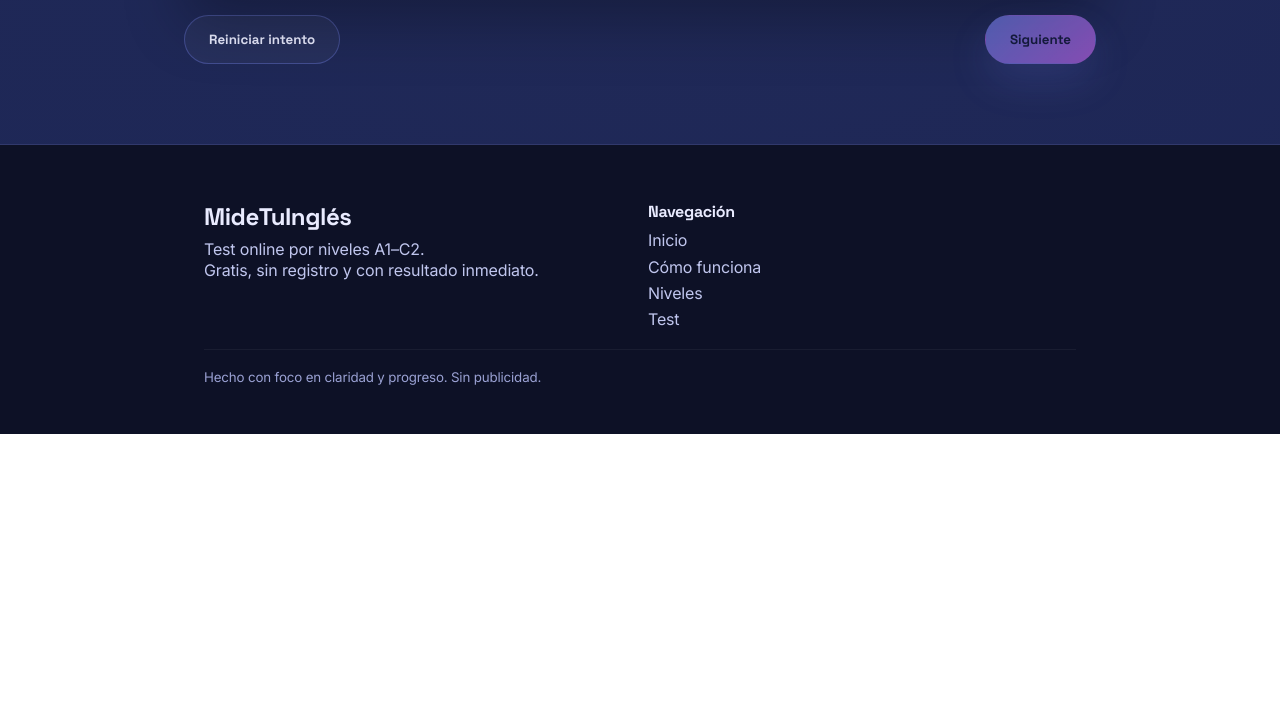
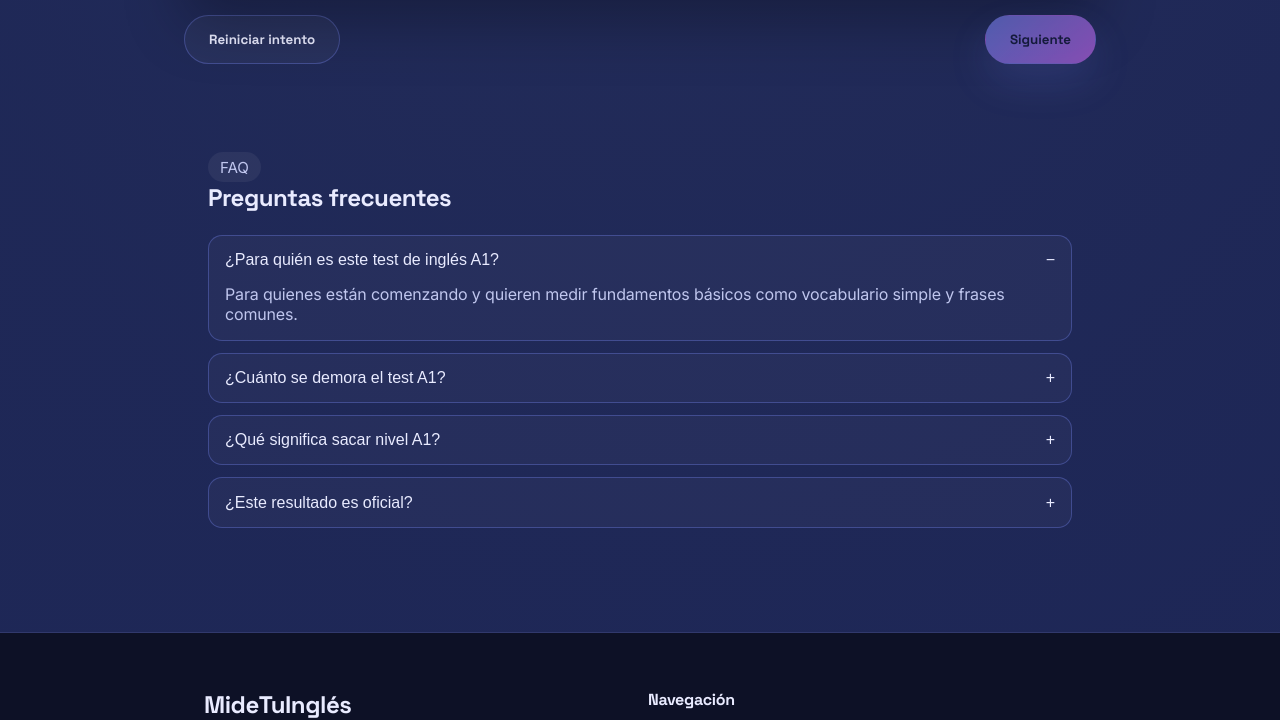
Before and after one commit to elpenultimo/midetuingles, a Next.js app: page /test/a1 in a window 1280 px wide. Shown: the part 754-1474 px from the top of the page. Before the commit the page ends 1188 px from the top, so only its background shows below. Built offline with nearby package versions, Linux system fonts and the light colour scheme.

Commit message:
Add level-specific FAQs and schema to test pages

```diff
--- a/src/app/test/[level]/TestLevelClient.tsx
+++ b/src/app/test/[level]/TestLevelClient.tsx
@@ -4,6 +4,7 @@ import { useEffect, useMemo, useState } from 'react';
 import { useRouter } from 'next/navigation';
 import ProgressBar from '@/components/ProgressBar';
 import QuestionCard from '@/components/QuestionCard';
+import FAQAccordion from '@/components/FAQAccordion';
 import { clearFromStorage, loadFromStorage, saveToStorage, STORAGE_KEYS } from '@/lib/storage';
 import {
   AttemptState,
@@ -15,6 +16,7 @@ import {
   selectQuestions
 } from '@/lib/testEngine';
 import { LEVEL_DETAILS } from '@/lib/levelInfo';
+import { LEVEL_FAQ } from '@/data/levelFaq';
 
 interface TestLevelClientProps {
   level: string;
@@ -94,6 +96,7 @@ export default function TestLevelClient({ level }: TestLevelClientProps) {
   const levelParam = level?.toUpperCase() as Level;
   const levelDetail = LEVEL_DETAILS[levelParam];
   const introContent = INTRO_CONTENT[levelParam];
+  const levelFaq = LEVEL_FAQ[levelParam];
 
   useEffect(() => {
     if (!isValidLevel(levelParam)) {
@@ -334,6 +337,16 @@ export default function TestLevelClient({ level }: TestLevelClientProps) {
           {currentIndex === questions.length - 1 ? 'Terminar nivel' : 'Siguiente'}
         </button>
       </div>
+      {levelFaq && (
+        <div style={{ marginTop: '1.5rem' }}>
+          <FAQAccordion
+            id={`faq-${levelParam.toLowerCase()}`}
+            title="Preguntas frecuentes"
+            items={levelFaq.items}
+            showLink={false}
+          />
+        </div>
+      )}
       {showExitConfirm && (
         <div className="modal-overlay" role="dialog" aria-modal="true" aria-labelledby="exit-confirm-title">
           <div className="modal">
--- a/src/app/test/[level]/page.tsx
+++ b/src/app/test/[level]/page.tsx
@@ -2,6 +2,7 @@ import type { Metadata } from 'next';
 import TestLevelClient from './TestLevelClient';
 import { LEVELS, type Level } from '@/lib/testEngine';
 import { LEVEL_DETAILS } from '@/lib/levelInfo';
+import { LEVEL_FAQ } from '@/data/levelFaq';
 
 interface PageProps {
   params: { level: string };
@@ -53,5 +54,32 @@ export function generateMetadata({ params }: PageProps): Metadata {
 }
 
 export default function LevelTestPage({ params }: PageProps) {
-  return <TestLevelClient level={params.level} />;
+  const levelParam = params.level?.toUpperCase();
+  const isValidLevel = LEVELS.includes(levelParam as Level);
+  const levelLabel = (isValidLevel ? levelParam : 'A1') as Level;
+  const faqItems = LEVEL_FAQ[levelLabel]?.items ?? [];
+
+  const faqJsonLd = faqItems.length
+    ? {
+        '@context': 'https://schema.org',
+        '@type': 'FAQPage',
+        mainEntity: faqItems.map((item) => ({
+          '@type': 'Question',
+          name: item.question,
+          acceptedAnswer: {
+            '@type': 'Answer',
+            text: item.answer
+          }
+        }))
+      }
+    : null;
+
+  return (
+    <>
+      <TestLevelClient level={params.level} />
+      {faqJsonLd && (
+        <script type="application/ld+json" dangerouslySetInnerHTML={{ __html: JSON.stringify(faqJsonLd) }} />
+      )}
+    </>
+  );
 }
--- a/src/components/FAQAccordion.tsx
+++ b/src/components/FAQAccordion.tsx
@@ -3,11 +3,19 @@
 import Link from 'next/link';
 import { FC, useState } from 'react';
 
-interface FAQAccordionProps {
-  showLink?: boolean;
+export interface FAQItem {
+  question: string;
+  answer: string;
 }
 
-const faqs = [
+interface FAQAccordionProps {
+  title?: string;
+  items?: FAQItem[];
+  showLink?: boolean;
+  id?: string;
+}
+
+const defaultFaqs: FAQItem[] = [
   {
     question: '¿Es gratis el test?',
     answer: 'Sí. Todo el test es gratuito y no solicitamos tarjeta ni datos de pago.'
@@ -30,15 +38,17 @@ const faqs = [
   }
 ];
 
-const FAQAccordion: FC<FAQAccordionProps> = ({ showLink = true }) => {
+const FAQAccordion: FC<FAQAccordionProps> = ({ title = 'Preguntas frecuentes', items, showLink = true, id }) => {
   const [openIndex, setOpenIndex] = useState<number | null>(0);
+  const faqs = items?.length ? items : defaultFaqs;
+  const sectionId = id ?? 'faq';
 
   return (
-    <section className="section" aria-labelledby="faq-heading" id="faq">
+    <section className="section" aria-labelledby="faq-heading" id={sectionId}>
       <div className="container narrow">
         <header className="section-header">
           <div className="eyebrow" style={{ width: 'fit-content' }}>FAQ</div>
-          <h2 id="faq-heading">Preguntas frecuentes</h2>
+          <h2 id="faq-heading">{title}</h2>
         </header>
         <div className="faq-list">
           {faqs.map((item, index) => {
--- /dev/null
+++ b/src/data/levelFaq.ts
@@ -0,0 +1,133 @@
+import { Level } from '@/lib/testEngine';
+import type { FAQItem } from '@/components/FAQAccordion';
+
+export const LEVEL_FAQ: Record<Level, { items: FAQItem[] }> = {
+  A1: {
+    items: [
+      {
+        question: '¿Para quién es este test de inglés A1?',
+        answer: 'Para quienes están comenzando y quieren medir fundamentos básicos como vocabulario simple y frases comunes.'
+      },
+      {
+        question: '¿Cuánto se demora el test A1?',
+        answer: 'Normalmente toma pocos minutos. Depende de tu ritmo, pero está pensado para hacerlo rápido.'
+      },
+      {
+        question: '¿Qué significa sacar nivel A1?',
+        answer: 'Significa que manejas expresiones básicas y puedes comprender frases simples en contextos cotidianos.'
+      },
+      {
+        question: '¿Este resultado es oficial?',
+        answer: 'No. Es una estimación orientativa para guiar tu aprendizaje.'
+      }
+    ]
+  },
+  A2: {
+    items: [
+      {
+        question: '¿Para quién es este test de inglés A2?',
+        answer: 'Para personas con base básica que ya entienden frases comunes y quieren medir su progreso.'
+      },
+      {
+        question: '¿Qué evalúa el nivel A2?',
+        answer: 'Gramática y vocabulario frecuente, comprensión de situaciones cotidianas y estructuras sencillas.'
+      },
+      {
+        question: '¿Qué significa obtener A2?',
+        answer: 'Que puedes comunicarte de forma simple y resolver tareas habituales en inglés.'
+      },
+      {
+        question: '¿Puedo repetir el test?',
+        answer: 'Sí, las veces que quieras. Repetirlo te ayuda a comparar avances.'
+      }
+    ]
+  },
+  B1: {
+    items: [
+      {
+        question: '¿Para quién es este test de inglés B1?',
+        answer: 'Para quienes ya se defienden en inglés y quieren saber si están en un nivel intermedio.'
+      },
+      {
+        question: '¿Qué significa nivel B1?',
+        answer: 'Que puedes desenvolverte en situaciones comunes, entender ideas principales y comunicarte con cierta autonomía.'
+      },
+      {
+        question: '¿Qué tipo de preguntas incluye?',
+        answer: 'Preguntas de gramática, vocabulario y comprensión similares a las que aparecen en contextos reales.'
+      },
+      {
+        question: '¿El resultado es exacto?',
+        answer: 'Es orientativo. Sirve como referencia rápida, no como certificación oficial.'
+      },
+      {
+        question: '¿Qué hago si quedo cerca del corte?',
+        answer: 'Considera practicar tus puntos débiles y volver a intentarlo en unos días.'
+      }
+    ]
+  },
+  B2: {
+    items: [
+      {
+        question: '¿Para quién es este test de inglés B2?',
+        answer: 'Para quienes ya hablan con soltura y quieren medir si tienen un nivel intermedio alto.'
+      },
+      {
+        question: '¿Qué significa tener B2?',
+        answer: 'Que puedes comprender textos y conversaciones con más profundidad y expresarte con bastante naturalidad.'
+      },
+      {
+        question: '¿Este test incluye listening o audio?',
+        answer: 'No por ahora. Evalúa principalmente lectura, vocabulario y gramática.'
+      },
+      {
+        question: '¿Este resultado sirve para trabajo o estudio?',
+        answer: 'Como referencia personal sí, pero para trámites normalmente piden exámenes oficiales.'
+      },
+      {
+        question: '¿Cómo subo de B2 a C1?',
+        answer: 'Aumentando exposición a contenido real y practicando escritura y habla con feedback.'
+      }
+    ]
+  },
+  C1: {
+    items: [
+      {
+        question: '¿Para quién es este test de inglés C1?',
+        answer: 'Para quienes ya usan inglés de forma avanzada y quieren validar si están cerca de un nivel profesional.'
+      },
+      {
+        question: '¿Qué significa obtener C1?',
+        answer: 'Que entiendes matices, usas estructuras complejas y te expresas con precisión en muchos contextos.'
+      },
+      {
+        question: '¿Este test es oficial?',
+        answer: 'No. Es una evaluación orientativa para estimar tu nivel.'
+      },
+      {
+        question: '¿Qué evalúa principalmente?',
+        answer: 'Precisión gramatical, vocabulario avanzado y comprensión de estructuras más complejas.'
+      }
+    ]
+  },
+  C2: {
+    items: [
+      {
+        question: '¿Para quién es este test de inglés C2?',
+        answer: 'Para niveles muy avanzados, cuando ya puedes entender y comunicarte casi como un nativo educado.'
+      },
+      {
+        question: '¿Qué significa obtener C2?',
+        answer: 'Que manejas el idioma con gran precisión, comprensión profunda y vocabulario amplio.'
+      },
+      {
+        question: '¿Es normal no aprobar C2?',
+        answer: 'Sí. C2 es exigente y no es necesario para la mayoría de objetivos.'
+      },
+      {
+        question: '¿El resultado es certificación?',
+        answer: 'No. Es una estimación orientativa, no reemplaza un examen oficial.'
+      }
+    ]
+  }
+};
```
